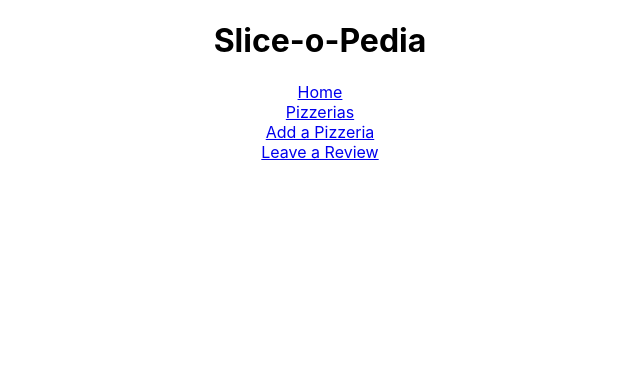
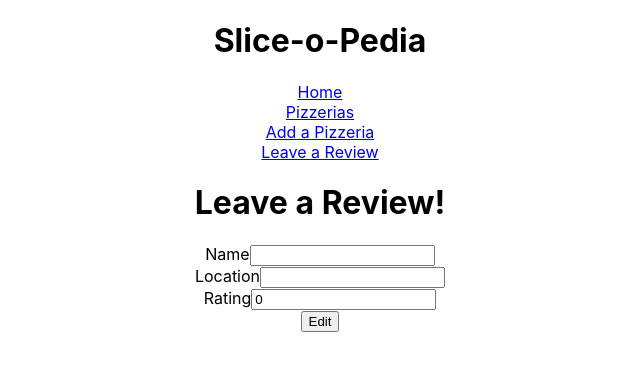
Before and after one commit to LiamB93/Slice-O-Pedia, a React (Create React App) app in the folder client/: page /review in a window 1280 px wide. Shown: the top 370 px of the page, without its empty margins (320-960 px from the left). Built offline with nearby package versions, Linux system fonts and the light colour scheme; no server answers.

Commit message:
review page

```diff
--- a/client/src/App.js
+++ b/client/src/App.js
@@ -4,6 +4,8 @@ import { Route } from "react-router-dom";
 import AllPizzerias from "./components/AllPizzerias";
 import NewPizzeria from './components/NewPizzeria';
 import Navbar from './components/Navbar';
+import LeaveReview from './components/LeaveReview';
+import PizzeriaDetails from "./components/PizzeriaDetails"
 
 function App() {
   return (
@@ -20,6 +22,12 @@ function App() {
       <Route path="/new">
         <NewPizzeria />
       </Route>
+      <Route path="/review">
+        <LeaveReview />
+      </Route>
+      <Route path="/pizzerias/:id">
+        <PizzeriaDetails />
+      </Route>
 
     </div>
   );
--- a/client/src/components/AllPizzerias.jsx
+++ b/client/src/components/AllPizzerias.jsx
@@ -1,6 +1,6 @@
 import axios from "axios";
 import { useEffect, useState } from "react";
-// import { Link } from "react-router-dom";
+import { Link } from "react-router-dom";
 
 const base = process.env.REACT_APP_AIRTABLE_BASE
 const key = process.env.REACT_APP_AIRTABLE_KEY
@@ -30,11 +30,12 @@ function AllPizzerias() {
 
       {pizzerias.map((pizzeria) => {
         return (
-          <div>
+          <Link to={`/pizzerias/${pizzeria.id}`} key={pizzeria.id}>
             <ol>
-              <li>{pizzeria.fields.name} {pizzeria.fields.location} {pizzeria.fields.rating}</li>
+              <li>{pizzeria.fields.name}</li>
             </ol>
-          </div>
+          </Link>
+
         );
       })}
 
--- a/client/src/components/LeaveReview.jsx
+++ b/client/src/components/LeaveReview.jsx
@@ -1,9 +1,66 @@
+import axios from "axios";
+import { useEffect, useState } from "react";
+import { useHistory } from "react-router";
+import { useParams } from "react-router";
+import Form from "./Form";
+
+
+const base = process.env.REACT_APP_AIRTABLE_BASE
+const key = process.env.REACT_APP_AIRTABLE_KEY
+const URL = `https://api.airtable.com/v0/${base}/pizzerias`
+const config = {
+  headers: {
+    Authorization: `Bearer ${key}`
+  }
+};
+
 function LeaveReview() {
+  const [name, setName] = useState("");
+  const [location, setLocation] = useState("");
+  const [rating, setRating] = useState(0);
+
+  const history = useHistory();
+  const { id } = useParams;
+
+  useEffect(() => {
+    const getPizzerias = async () => {
+      const res = await axios.get(`${URL}/${id}`, config);
+      const { fields } = res.data;
+      setName(fields.name);
+      setLocation(fields.location);
+      setRating(fields.rating);
+    };
+    getPizzerias();
+    // eslint-disable-next-line
+  }, [])
+
+  const handleSubmit = async (e) => {
+    e.preventDefault();
+    const fields = {
+      rating,
+    };
+
+    const res = await axios.patch(`${URL}/${id}`, { fields }, config);
+    console.log(res.data);
+    history.push("/pizzerias/");
+  }
   return (
     <div>
+      <h1>Leave a Review!</h1>
+      <Form
+        name={name}
+        setName={setName}
+        location={location}
+        setLocation={setLocation}
+        rating={rating}
+        setRating={setRating}
+        handleSubmit={handleSubmit}
+        type={"Edit"}
+      />
 
     </div>
   )
 }
 
+
 export default LeaveReview;
--- a/client/src/components/Navbar.jsx
+++ b/client/src/components/Navbar.jsx
@@ -10,7 +10,7 @@ function Navbar() {
       <br />
       <Link to="/new">Add a Pizzeria</Link>
       <br />
-      <Link to="review">Leave a Review</Link>
+      <Link to="/review">Leave a Review</Link>
     </nav>
 
   )
--- /dev/null
+++ b/client/src/components/PizzeriaDetails.jsx
@@ -0,0 +1,8 @@
+function PizzeriaDetails() {
+  return (
+    <div>
+
+    </div>
+  )
+}
+export default PizzeriaDetails;
```
